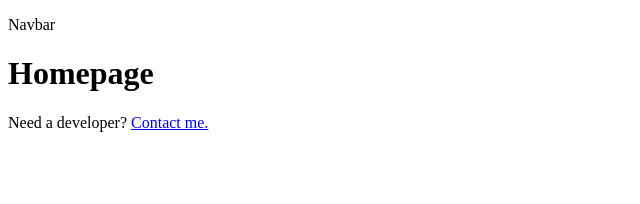
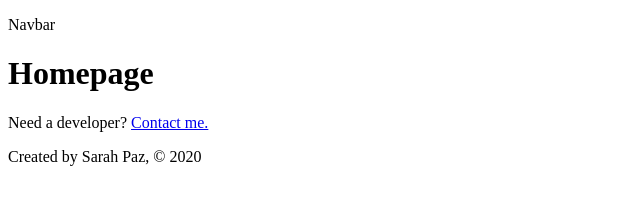
Before and after one commit to sarahpaz/heysarahpaz, a Gatsby site: page / in a window 1280 px wide. Shown: the whole page, without its empty margins (0-640 px from the left). Built offline with nearby package versions, Linux system fonts and the light colour scheme; Gatsby itself is replaced by a stand-in of ours.

Commit message:
add footer

```diff
--- a/src/components/Footer/Footer.component.js
+++ b/src/components/Footer/Footer.component.js
@@ -4,7 +4,7 @@ import "./Footer.styles.css"
 const Footer = () => {
   return (
     <div>
-      <p>Footer</p>
+      <p>Created by Sarah Paz, © 2020</p>
     </div>
   )
 }
--- a/src/pages/index.js
+++ b/src/pages/index.js
@@ -7,5 +7,6 @@ export default () => (
   <div>
     <Navbar />
     <HomePage />
+    <Footer />
   </div>
 )
```
